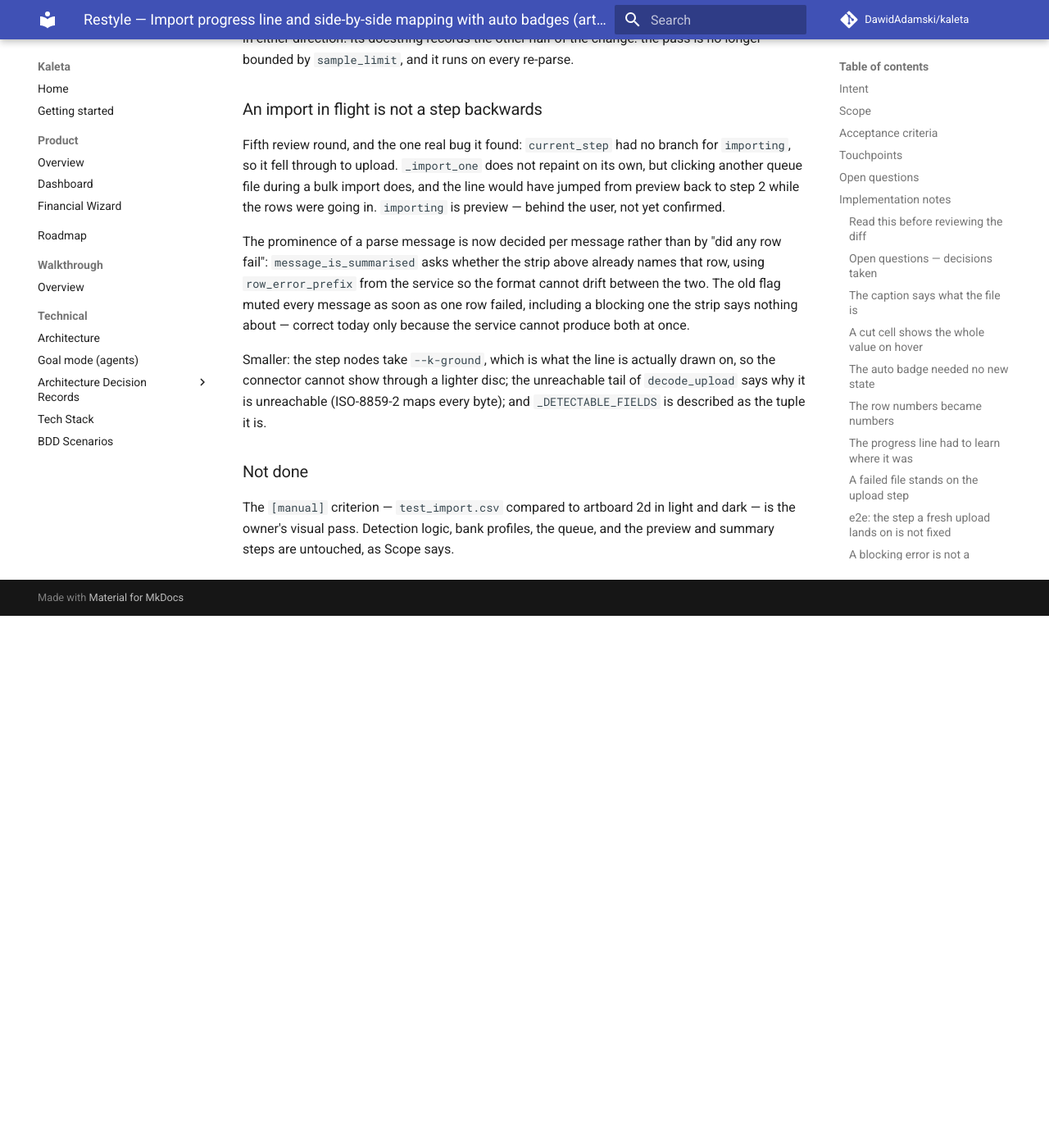
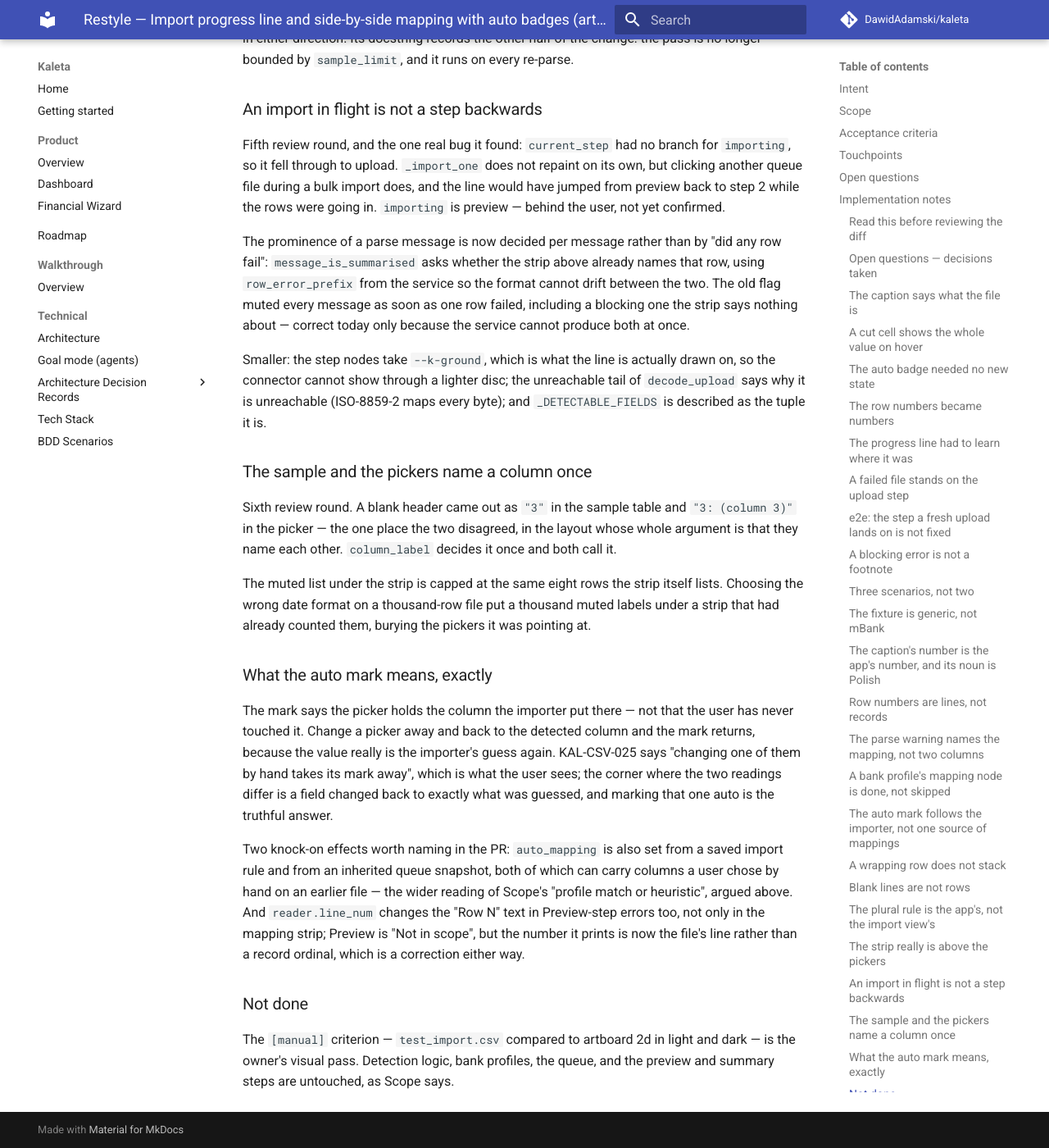
Before and after one commit to DawidAdamski/kaleta, an MkDocs documentation site: the page built from docs/plans/restyle-import-mapping.md, in a window 1280 px wide and 1400 px high, scrolled down 7189 px. Shown: the whole window at 82% size. Built offline with MkDocs 1.6.1 and Material for MkDocs 9.7.7, drawn with Linux system fonts in a browser that asks for light colours; comment, search, counter and statistics services are not loaded; before the commit the page ends 7940 px from its top, so only the background shows below that.

Commit message:
fix(import): the sample and the pickers name a column once
Sixth review round on artboard 2d.

A blank header came out as "3" in the sample table and "3: (column 3)" in
the picker beside it — the one place the two disagreed, in a layout whose
whole argument is that they name each other. `column_label` decides it once.

The muted list under the warning strip is capped at the same eight rows the
strip lists. The wrong date format on a thousand-row file put a thousand
muted labels under a strip that had already counted them, burying the
pickers it was pointing at.

The notes record what the auto mark means at its edge (a picker changed back
to the detected column is marked again, because the value really is the
guess) and the two knock-on effects for the PR description: `auto_mapping`
also comes from saved rules and inherited snapshots, and `reader.line_num`
corrects the "Row N" text on the Preview step too.

Co-Authored-By: Claude Opus 5 (1M context) <noreply@anthropic.com>
Claude-Session: https://claude.ai/code/session_0152AYpRfMD2oD5sjv3sg3qi

```diff
--- a/docs/plans/restyle-import-mapping.md
+++ b/docs/plans/restyle-import-mapping.md
@@ -342,6 +342,36 @@ actually drawn on, so the connector cannot show through a lighter disc; the
 unreachable tail of `decode_upload` says why it is unreachable (ISO-8859-2
 maps every byte); and `_DETECTABLE_FIELDS` is described as the tuple it is.
 
+### The sample and the pickers name a column once
+
+Sixth review round. A blank header came out as `"3"` in the sample table and
+`"3: (column 3)"` in the picker — the one place the two disagreed, in the
+layout whose whole argument is that they name each other. `column_label`
+decides it once and both call it.
+
+The muted list under the strip is capped at the same eight rows the strip
+itself lists. Choosing the wrong date format on a thousand-row file put a
+thousand muted labels under a strip that had already counted them, burying
+the pickers it was pointing at.
+
+### What the auto mark means, exactly
+
+The mark says the picker holds the column the importer put there — not that
+the user has never touched it. Change a picker away and back to the detected
+column and the mark returns, because the value really is the importer's
+guess again. KAL-CSV-025 says "changing one of them by hand takes its mark
+away", which is what the user sees; the corner where the two readings differ
+is a field changed back to exactly what was guessed, and marking that one
+auto is the truthful answer.
+
+Two knock-on effects worth naming in the PR: `auto_mapping` is also set from
+a saved import rule and from an inherited queue snapshot, both of which can
+carry columns a user chose by hand on an earlier file — the wider reading of
+Scope's "profile match or heuristic", argued above. And `reader.line_num`
+changes the "Row N" text in Preview-step errors too, not only in the mapping
+strip; Preview is "Not in scope", but the number it prints is now the file's
+line rather than a record ordinal, which is a correction either way.
+
 ### Not done
 
 The `[manual]` criterion — `test_import.csv` compared to artboard 2d in
```
Also changed, not shown: 2 other files.
